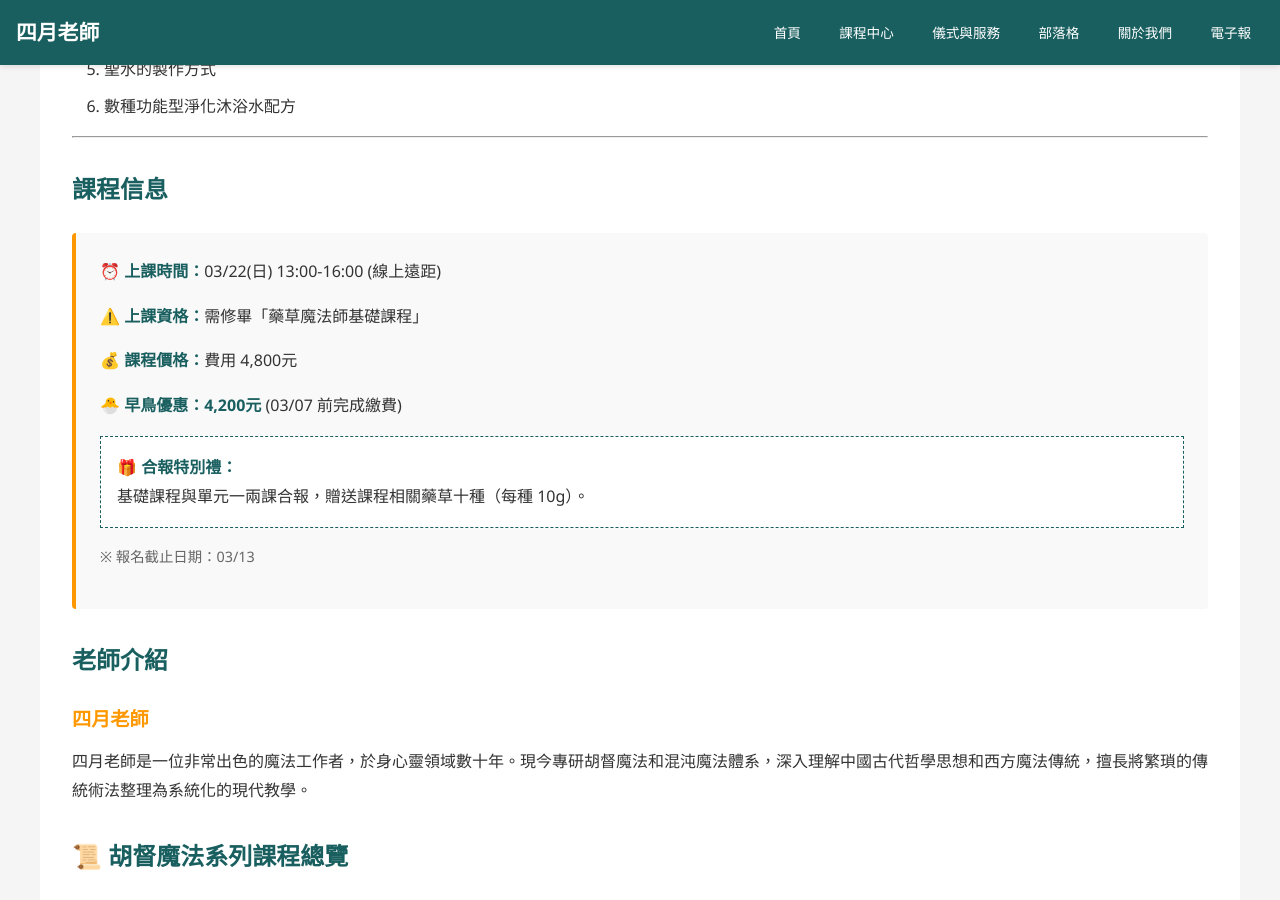
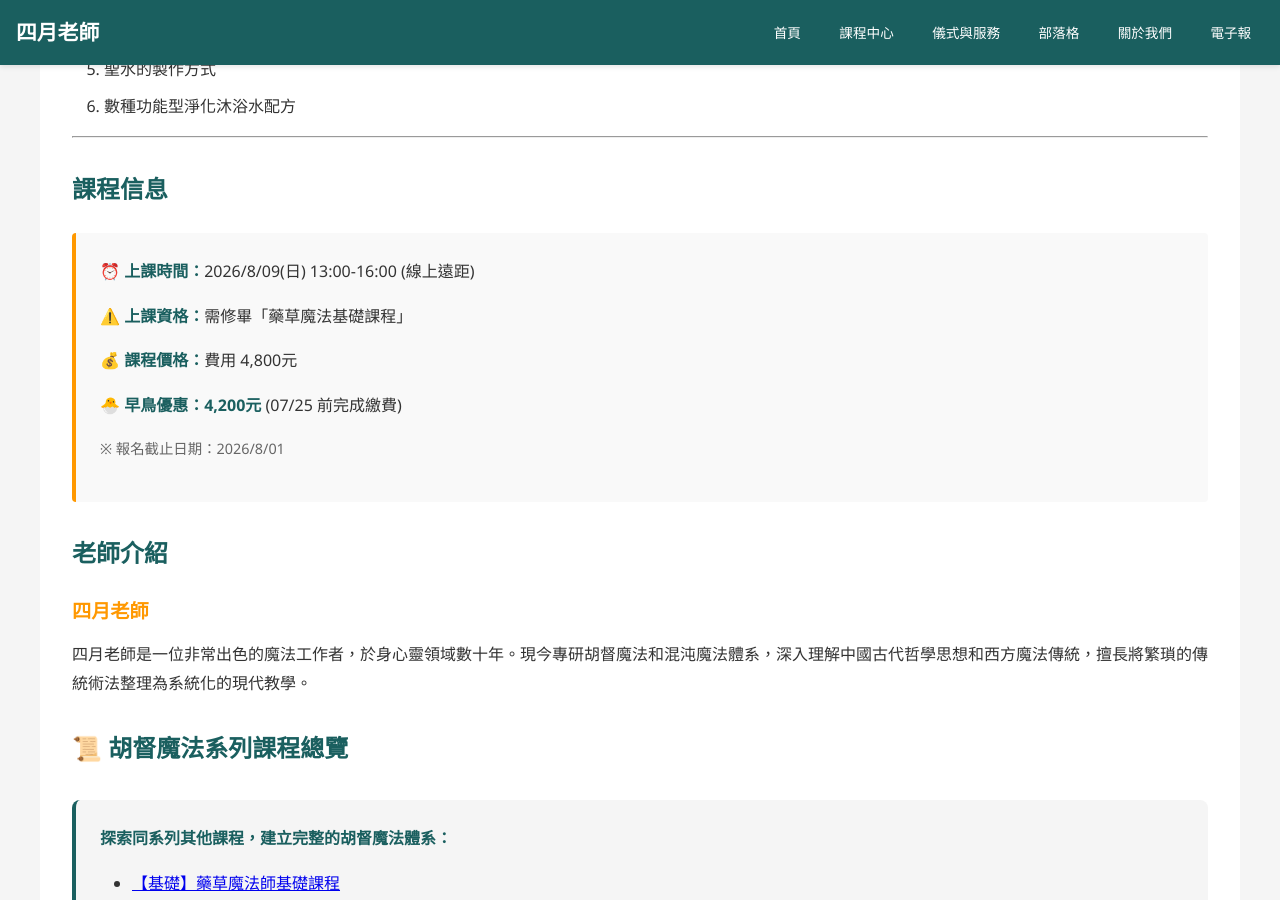
Before and after one commit to light4uliuphone-lang/hoodoo, a Jekyll site: the page built from courses/course-hoodoo-01.html, in a window 1280 px wide and 900 px high, scrolled down 1005 px. Built offline with Jekyll 4.4.1, drawn with Linux system fonts in a browser that asks for light colours.

Commit message:
Update course-hoodoo-01.html

```diff
--- a/courses/course-hoodoo-01.html
+++ b/courses/course-hoodoo-01.html
@@ -44,15 +44,12 @@
 
         <h2>課程信息</h2>
         <div class="course-info-box">
-            <p><strong>⏰ 上課時間：</strong>03/22(日) 13:00-16:00 (線上遠距)</p>
-            <p><strong>⚠️ 上課資格：</strong>需修畢「藥草魔法師基礎課程」</p>
+            <p><strong>⏰ 上課時間：</strong>2026/8/09(日) 13:00-16:00 (線上遠距)</p>
+            <p><strong>⚠️ 上課資格：</strong>需修畢「藥草魔法基礎課程」</p>
             <p><strong>💰 課程價格：</strong>費用 4,800元</p>
-            <p><strong>🐣 早鳥優惠：</strong><strong>4,200元</strong> (03/07 前完成繳費)</p>
-            <div style="background-color: #fff; padding: 1rem; border: 1px dashed #1a5f5f; margin-top: 1rem;">
-                <p style="margin: 0; color: #1a5f5f; font-weight: bold;">🎁 合報特別禮：</p>
-                <p style="margin: 0;">基礎課程與單元一兩課合報，贈送課程相關藥草十種（每種 10g）。</p>
-            </div>
-            <p style="margin-top: 1rem; font-size: 0.9rem; color: #666;">※ 報名截止日期：03/13</p>
+            <p><strong>🐣 早鳥優惠：</strong><strong>4,200元</strong> (07/25 前完成繳費)</p>
+
+            <p style="margin-top: 1rem; font-size: 0.9rem; color: #666;">※ 報名截止日期：2026/8/01</p>
         </div>
 
         <h2>老師介紹</h2>
```
